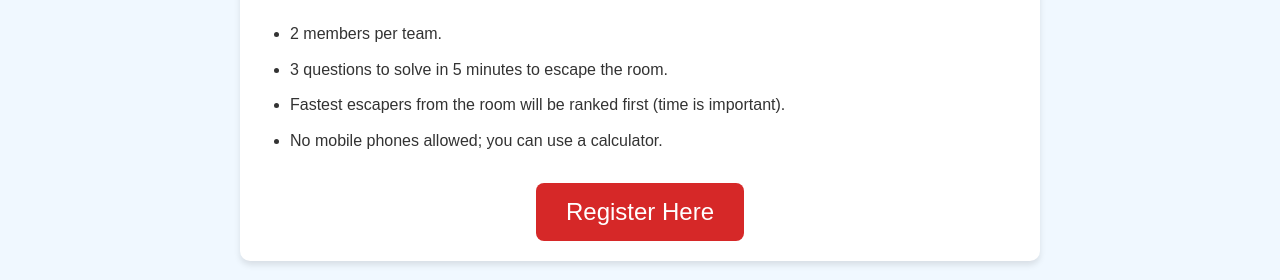
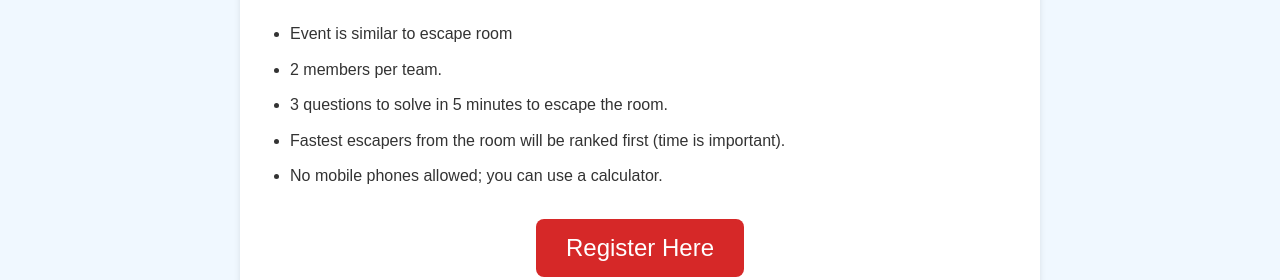
Before and after one commit to Madhavan-no1/Medrino25, a plain HTML site: page events/event5.html in a window 1280 px wide. Shown: the part 753-1033 px from the top of the page. Drawn offline with Linux system fonts and the light colour scheme.

Commit message:
Update event5.html

```diff
--- a/events/event5.html
+++ b/events/event5.html
@@ -17,6 +17,7 @@
 
             <h2 style="color: #0077b6; margin-top: 20px; font-size: 1.8rem;">Rules and Regulations</h2>
             <ul style="list-style-type: disc; margin-left: 20px; padding-left: 10px;">
+                <li style="margin-bottom: 10px; font-size: 1rem; color: #333;">Event is similar to escape room</li>
                 <li style="margin-bottom: 10px; font-size: 1rem; color: #333;">2 members per team.</li>
                 <li style="margin-bottom: 10px; font-size: 1rem; color: #333;">3 questions to solve in 5 minutes to escape the room.</li>
                 <li style="margin-bottom: 10px; font-size: 1rem; color: #333;">Fastest escapers from the room will be ranked first (time is important).</li>
```
